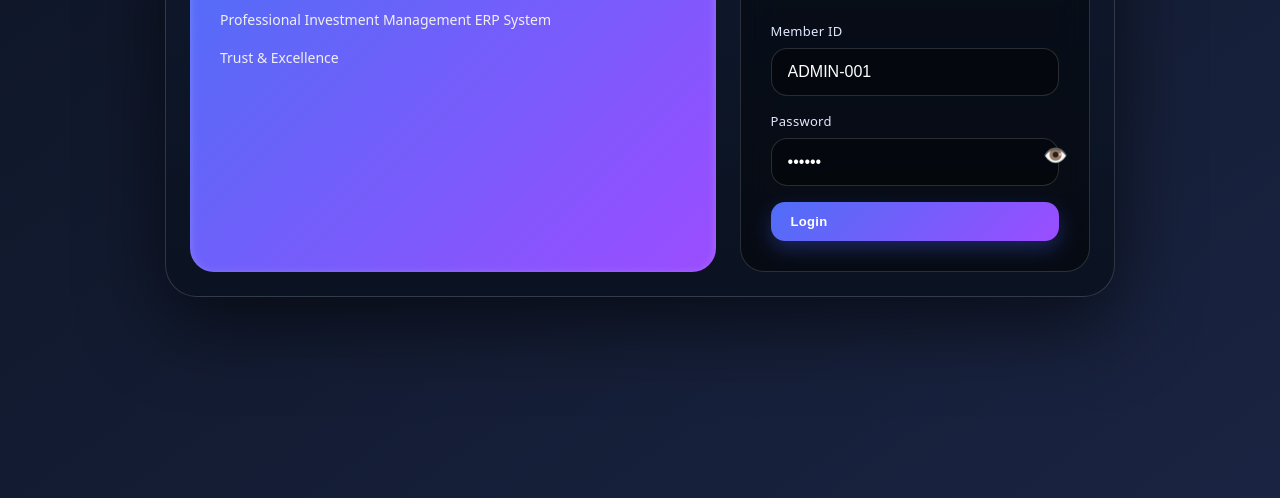
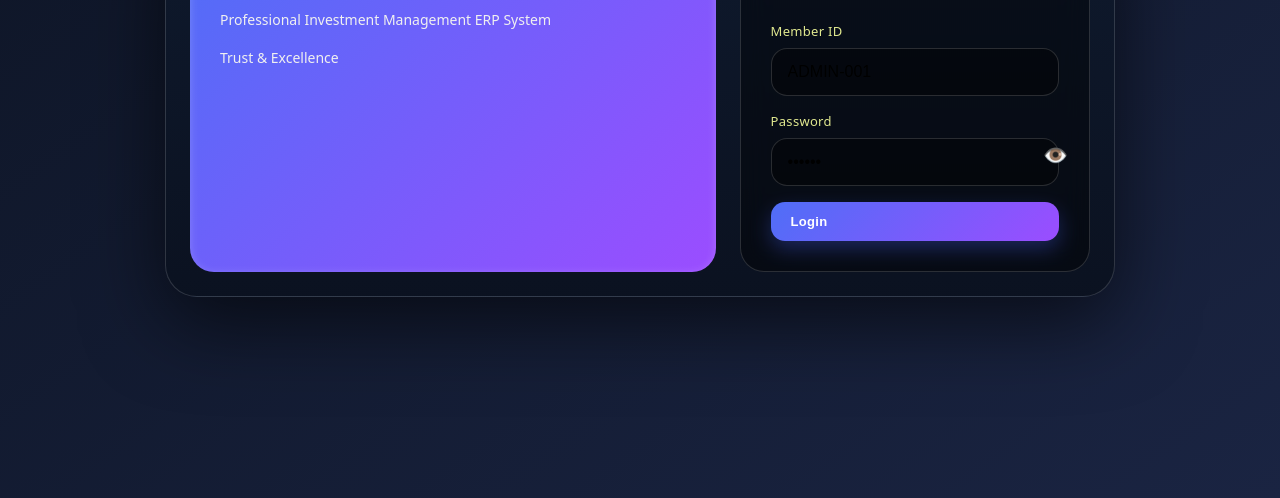
Before and after one commit to shamim-tp/taqwa.bd, a website with bundled scripts: page index.html in a window 1280 px wide. Shown: the part 302-800 px from the top of the page. Built offline with nearby package versions, Linux system fonts and the light colour scheme.

Commit message:
Update style.css

```diff
--- a/style.css
+++ b/style.css
@@ -71,7 +71,7 @@ input, select, textarea {
   border-radius: 16px;
   border: 1.5px solid var(--line);
   background: rgba(0,0,0,0.4);   /* গাঢ় ব্যাকগ্রাউন্ড */
-  color: white;                  /* সাদা লেখা */
+  color: black;                  /* white সাদা লেখা */
   outline: none;
   font-size: 16px;
   -webkit-appearance: none;
@@ -90,7 +90,7 @@ input::placeholder {
 
 label {
   font-size: 13px;
-  color: #e0e8ff;   /* উজ্জ্বল নীলাভ সাদা */
+  color: #e0e88f;   /* উজ্জ্বল নীলাভ সাদা */
   display: block;
   margin-bottom: 8px;
   font-weight: 500;
```
